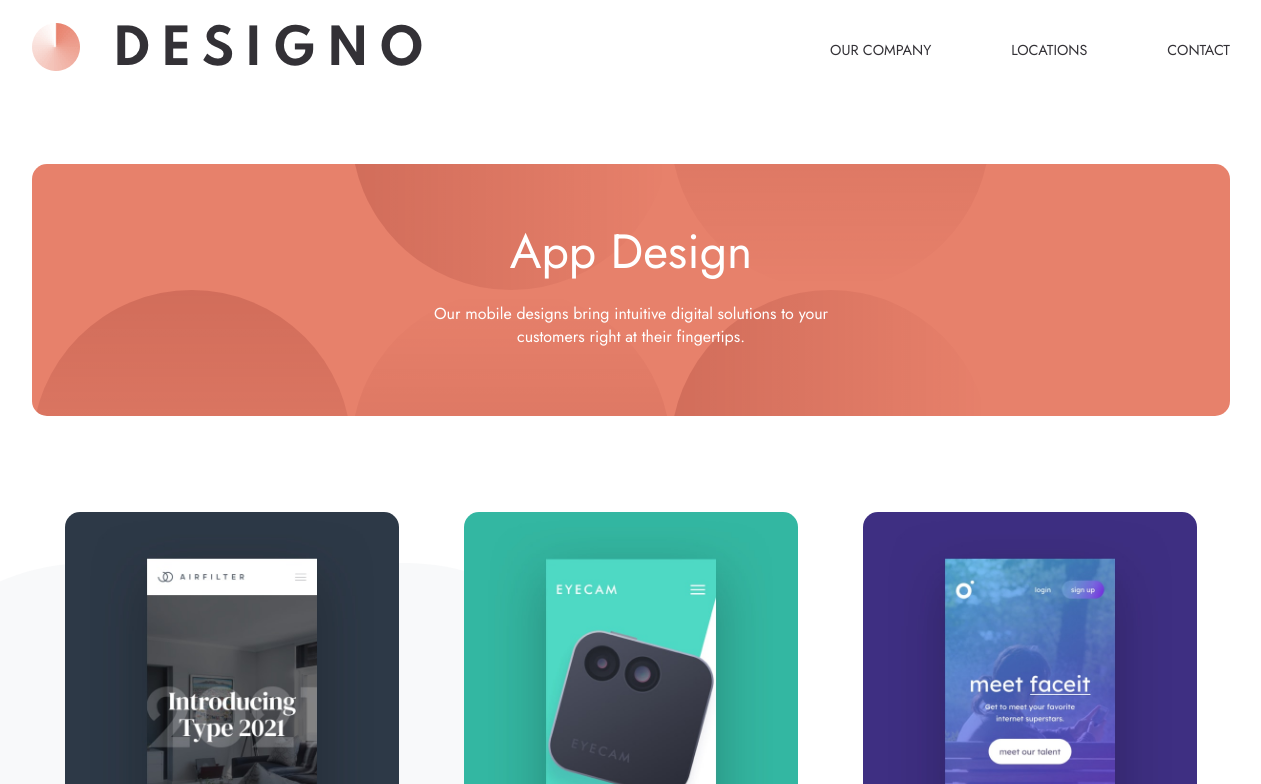
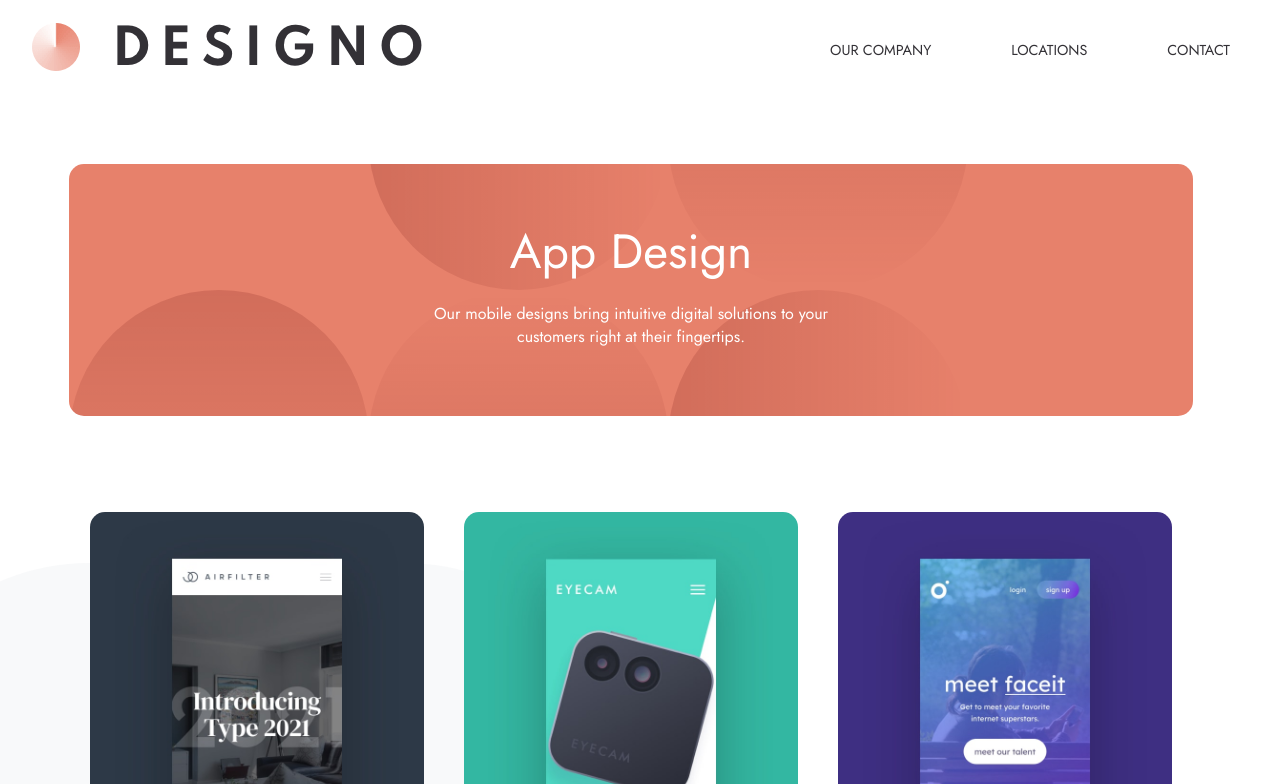
Before and after one commit to SJellen/designo, a Next.js app: page /appdesign in a window 1536 px wide. Shown: the top 784 px of the page, without its empty margins (137-1398 px from the left). Built offline with nearby package versions, Linux system fonts and the light colour scheme.

Commit message:
querries for much larger screeens

```diff
--- a/styles/AppDesign/AppDesign.module.scss
+++ b/styles/AppDesign/AppDesign.module.scss
@@ -4,3 +4,10 @@
     width: 100%;
     height: auto;
 }
+
+@media only screen and (min-width: 1440px){
+    .container {
+        max-width: 1440px;
+        margin: 0 auto;
+    }
+  }
--- a/styles/GraphicDesign/GraphicDesign.module.scss
+++ b/styles/GraphicDesign/GraphicDesign.module.scss
@@ -4,3 +4,10 @@
     width: 100%;
     height: auto;
 }
+
+@media only screen and (min-width: 1440px){
+    .container {
+        max-width: 1440px;
+        margin: 0 auto;
+    }
+  }
--- a/styles/Locations/Locations.module.scss
+++ b/styles/Locations/Locations.module.scss
@@ -19,3 +19,10 @@
         width: 100%;
     }
 }
+
+@media only screen and (min-width: 1440px){
+    .container {
+        max-width: 1440px;
+        margin: 0 auto;
+    }
+  }
--- a/styles/WebDesign/WebDesign.module.scss
+++ b/styles/WebDesign/WebDesign.module.scss
@@ -4,3 +4,10 @@
     width: 100%;
     height: auto;
 }
+
+@media only screen and (min-width: 1440px){
+    .container {
+        max-width: 1440px;
+        margin: 0 auto;
+    }
+  }
```
